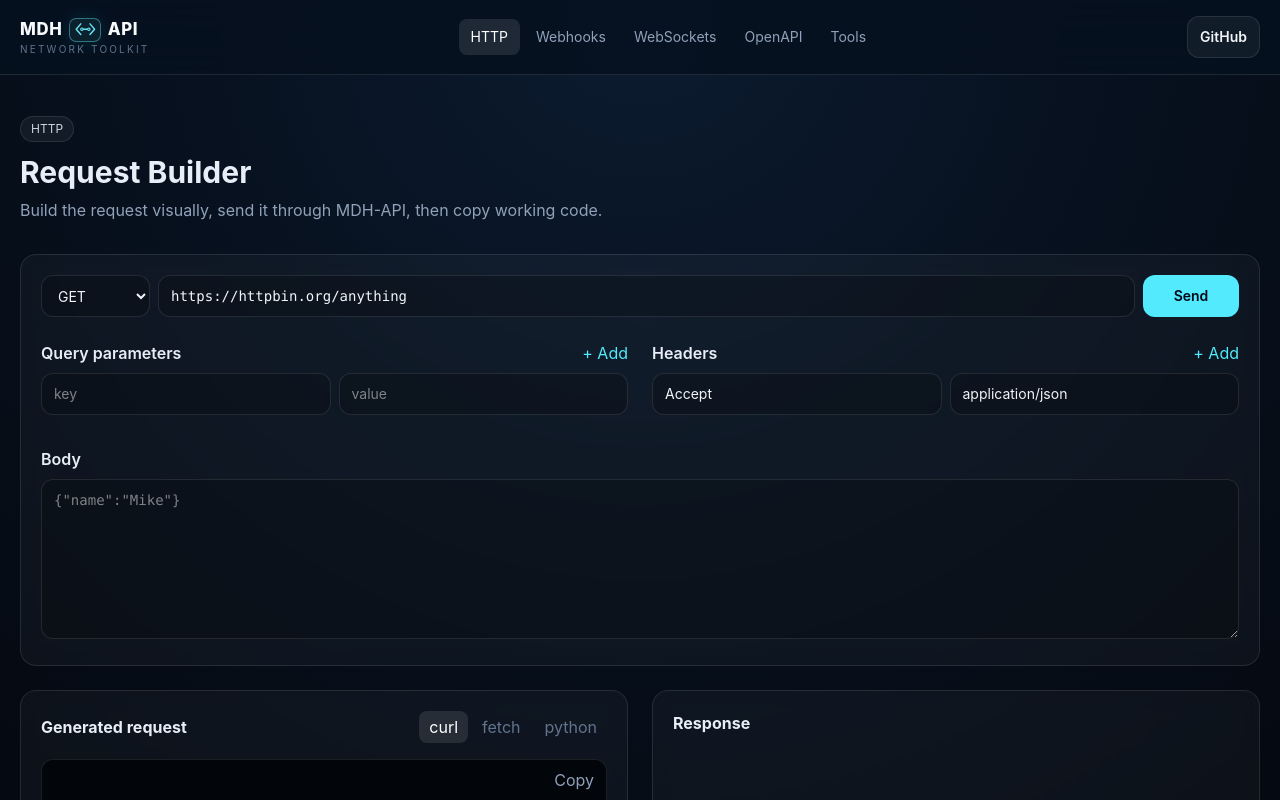
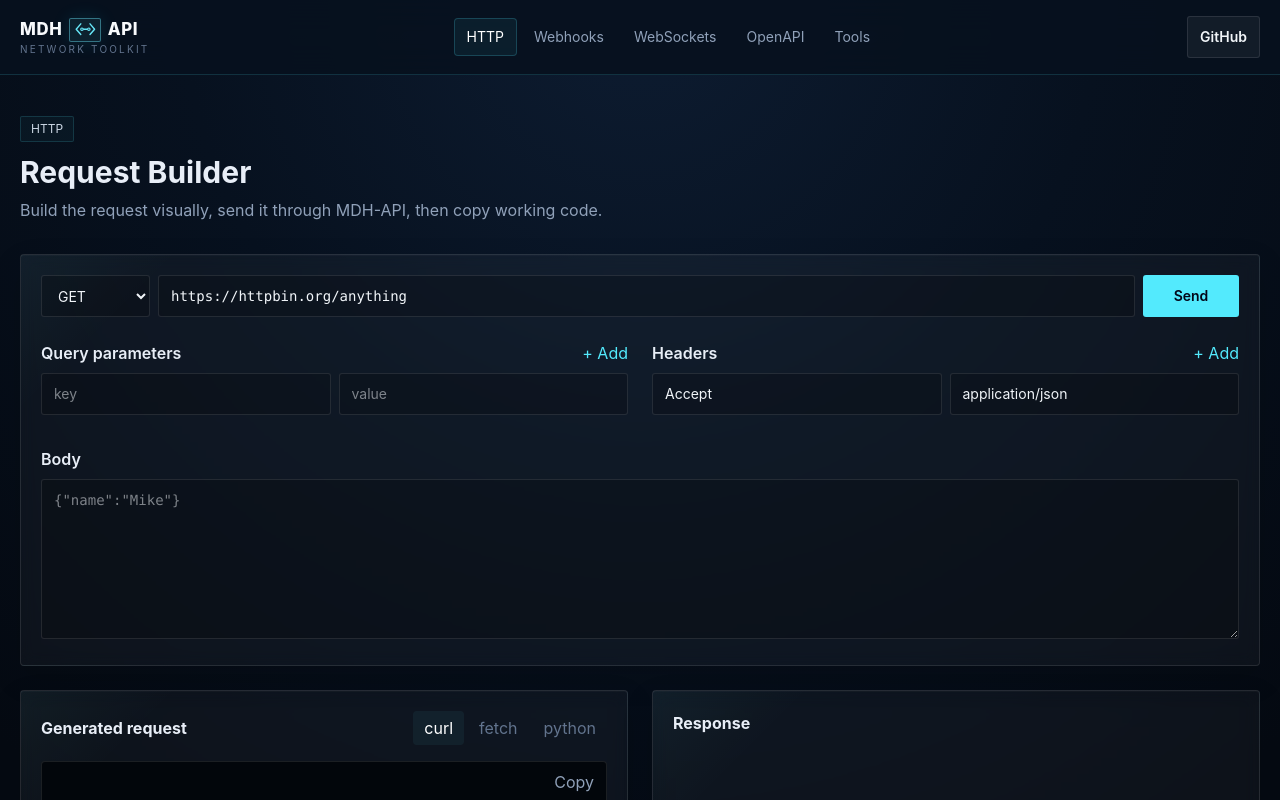
Before and after one commit to Mikey0419/mdh-api-devtools, a Vue app: page /http in a window 1280 px wide. Shown: the top 800 px of the page. Built offline with nearby package versions, Linux system fonts and the light colour scheme.

Commit message:
Sharpen interface styling

```diff
--- a/client/src/App.vue
+++ b/client/src/App.vue
@@ -7,7 +7,7 @@ const nav = [
 
 <template>
   <div class="min-h-screen">
-    <header class="sticky top-0 z-50 border-b border-white/10 bg-[#07111f]/85 backdrop-blur-xl">
+    <header class="sticky top-0 z-50 border-b border-cyan-300/15 bg-[#07111f]/90 backdrop-blur-xl">
       <div class="mx-auto flex max-w-7xl items-center justify-between px-5 py-4">
         <RouterLink to="/" class="flex items-center gap-3" aria-label="MDH-API home">
           <div>
@@ -26,7 +26,7 @@ const nav = [
           </div>
         </RouterLink>
         <nav class="hidden items-center gap-1 md:flex">
-          <RouterLink v-for="[label,path] in nav" :key="path" :to="path" class="rounded-lg px-3 py-2 text-sm text-slate-400 hover:bg-white/5 hover:text-white" active-class="!bg-white/10 !text-white">{{ label }}</RouterLink>
+          <RouterLink v-for="[label,path] in nav" :key="path" :to="path" class="rounded-sm border border-transparent px-3 py-2 text-sm text-slate-400 hover:border-white/10 hover:bg-white/5 hover:text-white" active-class="!border-cyan-300/20 !bg-cyan-300/[.06] !text-white">{{ label }}</RouterLink>
         </nav>
         <a href="https://github.com" target="_blank" class="btn-secondary !px-3">GitHub</a>
       </div>
--- a/client/src/components/CodeBlock.vue
+++ b/client/src/components/CodeBlock.vue
@@ -5,7 +5,7 @@ const copied = ref(false)
 async function copy(){ await navigator.clipboard.writeText(props.code); copied.value=true; setTimeout(()=>copied.value=false,1200) }
 </script>
 <template>
-  <div class="overflow-hidden rounded-xl border border-white/10 bg-[#02060b]">
+  <div class="overflow-hidden rounded-sm border border-white/10 bg-[#02060b]">
     <div class="flex justify-end border-b border-white/10 px-3 py-2"><button @click="copy" class="text-xs text-slate-400 hover:text-white">{{ copied ? 'Copied' : 'Copy' }}</button></div>
     <pre class="overflow-auto p-4 text-xs leading-6 text-cyan-100"><code>{{ code }}</code></pre>
   </div>
--- a/client/src/style.css
+++ b/client/src/style.css
@@ -7,15 +7,15 @@ body { margin: 0; min-width: 320px; min-height: 100vh; font-family: Inter, ui-sa
 button, input, textarea, select { font: inherit; }
 code, pre, .mono { font-family: "SFMono-Regular", Consolas, "Liberation Mono", monospace; }
 ::-webkit-scrollbar { width: 10px; height: 10px; }
-::-webkit-scrollbar-thumb { background: #263449; border-radius: 999px; }
-.panel { @apply border border-white/10 bg-white/[0.035] backdrop-blur rounded-2xl; }
-.input { @apply w-full rounded-xl border border-white/10 bg-black/20 px-3 py-2.5 text-sm text-slate-100 outline-none transition focus:border-cyan-400/60 focus:ring-2 focus:ring-cyan-400/10; }
-.btn { @apply inline-flex items-center justify-center gap-2 rounded-xl px-4 py-2.5 text-sm font-semibold transition active:scale-[.98]; }
-.btn-primary { @apply inline-flex items-center justify-center gap-2 rounded-xl bg-cyan-300 px-4 py-2.5 text-sm font-semibold text-slate-950 transition hover:bg-cyan-200 active:scale-[.98]; }
-.btn-secondary { @apply inline-flex items-center justify-center gap-2 rounded-xl border border-white/10 bg-white/5 px-4 py-2.5 text-sm font-semibold text-slate-100 transition hover:bg-white/10 active:scale-[.98]; }
-.badge { @apply inline-flex items-center rounded-full border border-white/10 bg-white/5 px-2.5 py-1 text-xs text-slate-300; }
+::-webkit-scrollbar-thumb { background: #263449; border-radius: 3px; }
+.panel { @apply border border-white/10 bg-white/[0.035] backdrop-blur; border-radius: 4px; background-image: linear-gradient(135deg, rgb(103 232 249 / .045), transparent 7rem); box-shadow: inset 0 1px 0 rgb(255 255 255 / .025), 0 12px 32px rgb(0 0 0 / .12); }
+.input { @apply w-full border border-white/10 bg-black/20 px-3 py-2.5 text-sm text-slate-100 outline-none transition focus:border-cyan-400/60 focus:ring-2 focus:ring-cyan-400/10; border-radius: 3px; }
+.btn { @apply inline-flex items-center justify-center gap-2 px-4 py-2.5 text-sm font-semibold transition active:scale-[.98]; border-radius: 3px; }
+.btn-primary { @apply inline-flex items-center justify-center gap-2 bg-cyan-300 px-4 py-2.5 text-sm font-semibold text-slate-950 transition hover:bg-cyan-200 active:scale-[.98]; border-radius: 3px; }
+.btn-secondary { @apply inline-flex items-center justify-center gap-2 border border-white/10 bg-white/5 px-4 py-2.5 text-sm font-semibold text-slate-100 transition hover:border-white/20 hover:bg-white/10 active:scale-[.98]; border-radius: 3px; }
+.badge { @apply inline-flex items-center border border-cyan-300/15 bg-cyan-300/[.035] px-2.5 py-1 text-xs text-slate-300; border-radius: 2px; }
 .brand-logo { display: flex; align-items: center; gap: .42rem; color: #f8fafc; font-size: 1.05rem; font-weight: 800; letter-spacing: .035em; line-height: 1; }
-.brand-connector { display: grid; width: 2rem; height: 1.5rem; place-items: center; border: 1px solid rgb(103 232 249 / .42); border-radius: .45rem; background: rgb(103 232 249 / .08); color: #67e8f9; box-shadow: 0 0 18px rgb(34 211 238 / .12); }
+.brand-connector { display: grid; width: 2rem; height: 1.5rem; place-items: center; border: 1px solid rgb(103 232 249 / .42); border-radius: 2px; background: rgb(103 232 249 / .08); color: #67e8f9; box-shadow: 0 0 18px rgb(34 211 238 / .12); }
 .brand-connector svg { width: 1.55rem; height: 1.15rem; overflow: visible; }
 .brand-connector path { fill: none; stroke: currentColor; stroke-width: 1.8; stroke-linecap: round; stroke-linejoin: round; }
 .brand-connector circle { fill: #07111f; stroke: currentColor; stroke-width: 1.5; }
--- a/client/src/views/HttpBuilder.vue
+++ b/client/src/views/HttpBuilder.vue
@@ -24,7 +24,7 @@ async function send(){ loading.value=true; response.value=null; try { const r=aw
     <div class="mt-6"><h3 class="mb-2 font-semibold">Body</h3><textarea v-model="body" class="input mono min-h-40" placeholder='{"name":"Mike"}'></textarea></div>
   </div>
   <div class="mt-6 grid gap-6 lg:grid-cols-2">
-    <div class="panel p-5"><div class="mb-4 flex items-center justify-between"><h2 class="font-bold">Generated request</h2><div class="flex gap-1"><button v-for="t in ['curl','fetch','python']" :key="t" @click="tab=t" :class="['rounded-lg px-2.5 py-1 text-xs',tab===t?'bg-white/10 text-white':'text-slate-500']">{{t}}</button></div></div><CodeBlock :code="generated" /></div>
+    <div class="panel p-5"><div class="mb-4 flex items-center justify-between"><h2 class="font-bold">Generated request</h2><div class="flex gap-1"><button v-for="t in ['curl','fetch','python']" :key="t" @click="tab=t" :class="['rounded-sm border border-transparent px-2.5 py-1 text-xs',tab===t?'border-cyan-300/20 bg-cyan-300/[.06] text-white':'text-slate-500']">{{t}}</button></div></div><CodeBlock :code="generated" /></div>
     <div class="panel p-5"><h2 class="mb-4 font-bold">Response</h2><div v-if="!response" class="grid min-h-56 place-items-center text-sm text-slate-500">Send a request to inspect the response.</div><div v-else><div class="mb-3 flex gap-2"><span class="badge">{{response.status || 'Error'}}</span><span v-if="response.durationMs" class="badge">{{response.durationMs}} ms</span></div><CodeBlock :code="JSON.stringify(response.body ?? response,null,2)" /></div></div>
   </div>
 </section>
--- a/client/src/views/OpenApi.vue
+++ b/client/src/views/OpenApi.vue
@@ -8,5 +8,5 @@ const endpoints=computed(()=>{ if(!spec.value?.paths)return[]; const out=[]; for
 function choose(ep){selected.value=ep;values.value={};(ep.parameters||[]).forEach(p=>values.value[p.name]=p.schema?.default??'')}
 const preview=computed(()=>{if(!selected.value)return''; let path=selected.value.path;(selected.value.parameters||[]).filter(p=>p.in==='path').forEach(p=>path=path.replace(`{${p.name}}`,encodeURIComponent(values.value[p.name]||`{${p.name}}`))); const base=spec.value?.servers?.[0]?.url||'https://api.example.com'; const u=new URL(path,base.endsWith('/')?base:base+'/'); (selected.value.parameters||[]).filter(p=>p.in==='query'&&values.value[p.name]).forEach(p=>u.searchParams.set(p.name,values.value[p.name])); let s=`curl -X ${selected.value.method} '${u.toString()}'`; (selected.value.parameters||[]).filter(p=>p.in==='header'&&values.value[p.name]).forEach(p=>s+=` \\\n  -H '${p.name}: ${values.value[p.name]}'`); return s})
 </script>
-<template><section class="mx-auto max-w-7xl px-5 py-10"><div class="mb-8"><div class="badge">OpenAPI</div><h1 class="mt-3 text-3xl font-bold">Endpoint Assist</h1><p class="mt-2 text-slate-400">Paste JSON or YAML. MDH-API turns the spec into fill-in-the-blank endpoints.</p></div><div class="grid gap-6 lg:grid-cols-2"><div class="panel p-5"><textarea v-model="specText" class="input mono min-h-[420px]" placeholder="Paste OpenAPI 3.x or Swagger JSON/YAML here…"></textarea><div v-if="error" class="mt-3 text-sm text-red-300">{{error}}</div><button @click="parse" class="btn-primary mt-3">Analyze spec</button></div><div class="panel p-5"><h2 class="mb-4 font-bold">Endpoints <span class="text-slate-500">{{endpoints.length}}</span></h2><div class="max-h-[470px] overflow-auto"><button v-for="ep in endpoints" :key="ep.method+ep.path" @click="choose(ep)" class="mb-2 flex w-full items-center gap-3 rounded-xl border border-white/5 p-3 text-left hover:bg-white/5"><span class="w-16 text-xs font-bold text-cyan-300">{{ep.method}}</span><span class="mono text-sm">{{ep.path}}</span></button><div v-if="!endpoints.length" class="p-10 text-center text-sm text-slate-500">Import a spec to browse endpoints.</div></div></div></div>
+<template><section class="mx-auto max-w-7xl px-5 py-10"><div class="mb-8"><div class="badge">OpenAPI</div><h1 class="mt-3 text-3xl font-bold">Endpoint Assist</h1><p class="mt-2 text-slate-400">Paste JSON or YAML. MDH-API turns the spec into fill-in-the-blank endpoints.</p></div><div class="grid gap-6 lg:grid-cols-2"><div class="panel p-5"><textarea v-model="specText" class="input mono min-h-[420px]" placeholder="Paste OpenAPI 3.x or Swagger JSON/YAML here…"></textarea><div v-if="error" class="mt-3 text-sm text-red-300">{{error}}</div><button @click="parse" class="btn-primary mt-3">Analyze spec</button></div><div class="panel p-5"><h2 class="mb-4 font-bold">Endpoints <span class="text-slate-500">{{endpoints.length}}</span></h2><div class="max-h-[470px] overflow-auto"><button v-for="ep in endpoints" :key="ep.method+ep.path" @click="choose(ep)" class="mb-2 flex w-full items-center gap-3 rounded-sm border border-white/5 p-3 text-left hover:border-cyan-300/20 hover:bg-white/5"><span class="w-16 text-xs font-bold text-cyan-300">{{ep.method}}</span><span class="mono text-sm">{{ep.path}}</span></button><div v-if="!endpoints.length" class="p-10 text-center text-sm text-slate-500">Import a spec to browse endpoints.</div></div></div></div>
 <div v-if="selected" class="panel mt-6 p-5"><div class="flex items-center gap-3"><span class="badge">{{selected.method}}</span><h2 class="mono font-bold">{{selected.path}}</h2></div><p v-if="selected.summary" class="mt-2 text-sm text-slate-400">{{selected.summary}}</p><div class="mt-6 grid gap-6 lg:grid-cols-2"><div><h3 class="mb-3 font-semibold">Requirements</h3><div v-for="p in selected.parameters||[]" :key="p.in+p.name" class="mb-3"><label class="mb-1 flex gap-2 text-xs text-slate-400"><span>{{p.name}}</span><span class="text-slate-600">{{p.in}}</span><span v-if="p.required" class="text-amber-300">required</span></label><input v-model="values[p.name]" class="input" :placeholder="p.schema?.type||'value'"></div><div v-if="!(selected.parameters||[]).length" class="text-sm text-slate-500">No parameters declared for this operation.</div></div><div><h3 class="mb-3 font-semibold">Generated cURL</h3><CodeBlock :code="preview"/></div></div></div></section></template>
--- a/client/src/views/Webhooks.vue
+++ b/client/src/views/Webhooks.vue
@@ -11,7 +11,7 @@ onBeforeUnmount(()=>source?.close())
 <section class="mx-auto max-w-7xl px-5 py-10"><div class="mb-8"><div class="badge">Webhooks</div><h1 class="mt-3 text-3xl font-bold">Webhook Tester</h1><p class="mt-2 text-slate-400">Generate an endpoint and watch requests arrive live.</p></div>
 <div v-if="!endpoint" class="panel grid min-h-72 place-items-center p-8 text-center"><div><div class="text-5xl text-cyan-300">↙</div><h2 class="mt-5 text-xl font-bold">Create a temporary webhook endpoint</h2><p class="mt-2 text-sm text-slate-400">Incoming requests are stored in memory for this server session.</p><button @click="create" class="btn-primary mt-6">Create endpoint</button></div></div>
 <div v-else><div class="panel p-5"><div class="text-xs uppercase tracking-wider text-slate-500">Your endpoint</div><div class="mt-2 flex gap-2"><input :value="endpoint" readonly class="input mono"><button @click="copy" class="btn-secondary">Copy</button></div></div>
-<div class="mt-6 grid gap-6 lg:grid-cols-[340px_1fr]"><div class="panel p-3"><div class="px-2 py-2 text-sm font-semibold">Incoming requests <span class="text-slate-500">({{events.length}})</span></div><div v-if="!events.length" class="p-6 text-center text-sm text-slate-500">Waiting for a request…</div><button v-for="e in events" :key="e.id" @click="selected=e" class="mb-2 w-full rounded-xl border border-white/5 bg-white/[.03] p-3 text-left hover:bg-white/[.07]"><div class="flex justify-between"><span class="font-bold text-cyan-300">{{e.method}}</span><span class="text-xs text-slate-500">{{new Date(e.receivedAt).toLocaleTimeString()}}</span></div><div class="mt-1 truncate text-xs text-slate-400">{{e.path}}</div></button></div>
+<div class="mt-6 grid gap-6 lg:grid-cols-[340px_1fr]"><div class="panel p-3"><div class="px-2 py-2 text-sm font-semibold">Incoming requests <span class="text-slate-500">({{events.length}})</span></div><div v-if="!events.length" class="p-6 text-center text-sm text-slate-500">Waiting for a request…</div><button v-for="e in events" :key="e.id" @click="selected=e" class="mb-2 w-full rounded-sm border border-white/5 bg-white/[.03] p-3 text-left hover:border-cyan-300/20 hover:bg-white/[.07]"><div class="flex justify-between"><span class="font-bold text-cyan-300">{{e.method}}</span><span class="text-xs text-slate-500">{{new Date(e.receivedAt).toLocaleTimeString()}}</span></div><div class="mt-1 truncate text-xs text-slate-400">{{e.path}}</div></button></div>
 <div class="panel p-5"><div v-if="!selected" class="grid min-h-64 place-items-center text-slate-500">Select a request.</div><div v-else><div class="mb-5 flex gap-2"><span class="badge">{{selected.method}}</span><span class="badge">{{new Date(selected.receivedAt).toLocaleString()}}</span></div><h3 class="mb-2 font-semibold">Headers</h3><CodeBlock :code="JSON.stringify(selected.headers,null,2)"/><h3 class="mb-2 mt-5 font-semibold">Body</h3><CodeBlock :code="typeof selected.body==='string'?selected.body:JSON.stringify(selected.body,null,2)"/></div></div></div></div>
 </section>
 </template>
```
Also changed, not shown: client/src/views/WebSockets.vue (+1 -1 lines).
